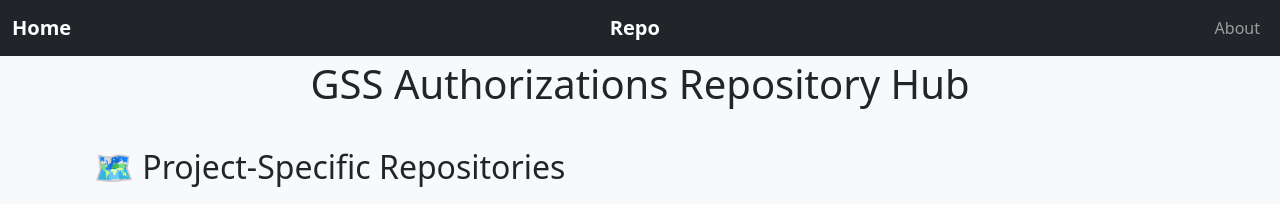
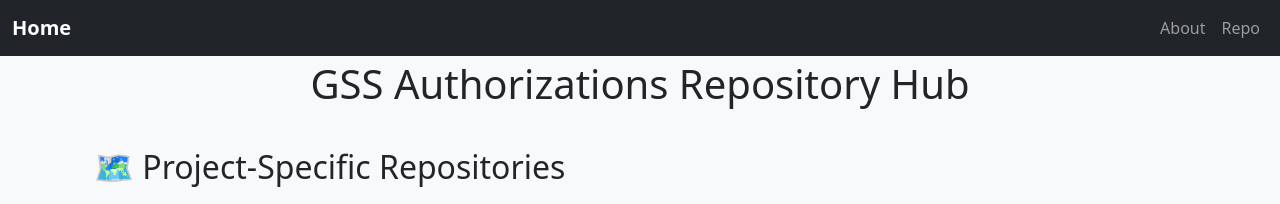
Before and after one commit to patjohns/pages_testing, a Jekyll site: the page built from index.html, in a window 1280 px wide. Shown: the top 204 px of the page. Built offline with Jekyll 4.4.1, drawn with Linux system fonts in a browser that asks for light colours.

Commit message:
Update default.html

```diff
--- a/_layouts/default.html
+++ b/_layouts/default.html
@@ -25,12 +25,13 @@
   <nav class="navbar navbar-expand-lg navbar-dark bg-dark fixed-top">
     <div class="container-fluid">
       <a class="navbar-brand" href="/pages_testing/index.html">Home</a>
-      <a class="navbar-brand" href="https://github.com/patjohns/pages_testing.git">Repo</a>
       <ul class="navbar-nav ms-2">
         <li class="nav-item">
           <a class="nav-link" href="/pages_testing/about.html">About</a>
         </li>
-        <!-- Add more links here if needed -->
+        <li class="nav-item">
+          <a class="nav-link" href="https://github.com/patjohns/pages_testing.git">Repo</a>
+        </li>
       </ul>
     </div>
   </nav>
```
